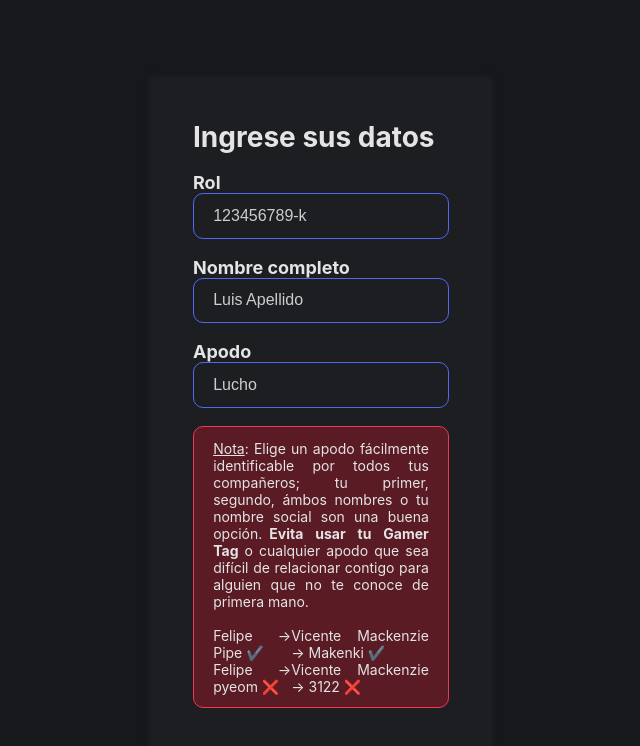
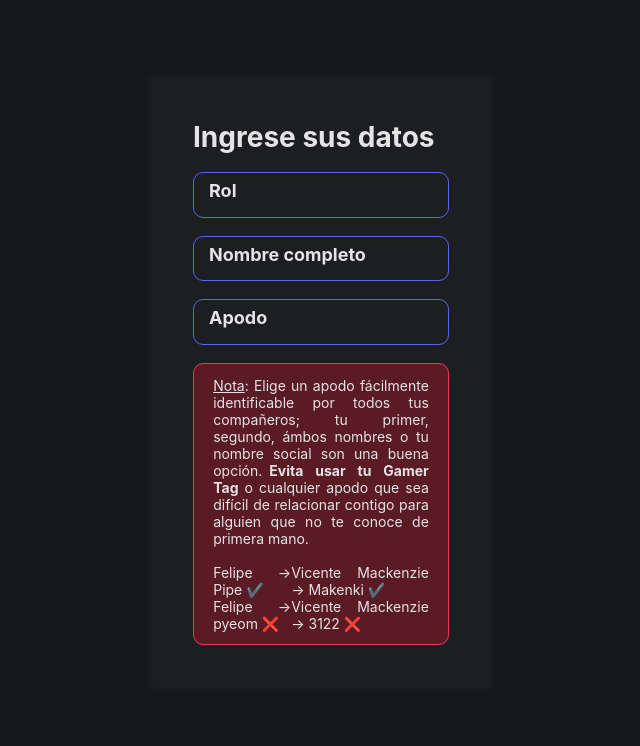
Before and after one commit to pyeom/primos-signup, a React (Create React App) app: page / in a window 1280 px wide. Shown: the top 746 px of the page, without its empty margins (319-959 px from the left). Built offline with nearby package versions, Linux system fonts and the light colour scheme.

Commit message:
Added again animations in inputs, also changes slightly changes in general structure

```diff
--- a/src/componentes/Form.css
+++ b/src/componentes/Form.css
@@ -5,7 +5,12 @@
 
 .input_label {
   color: #e4e4e4;
-  position: flex;
+  position: absolute;
+  background: #1D1E22; /*COLOR DE FONDO*/
+  left: 1rem;
+  top: 0.5rem;
+  transition: .3s;
+  pointer-events: none;
 }
 
 ::placeholder {
@@ -51,6 +56,33 @@ h1 {
 }
 .gapped {
   display: flex;
+  position: relative;
   flex-direction: column;
   row-gap: 1em;
 }
+
+input::placeholder {
+  opacity: 0;
+}
+
+input:focus::placeholder {
+  opacity: 1;
+}
+
+/*Input focus move up label*/
+.input_field:focus + .input_label{
+  top: -0.5em;
+  left: .8rem;
+  font-size: 50%;
+  font-weight: 500;
+  z-index: 10;
+}
+
+/*Input focus sticky top label*/
+.input_field:not(:placeholder-shown).input_field:not(:focus)+ .input_label{
+  top: -0.5rem;
+  left: .8rem;
+  font-size: 50%;
+  font-weight: 500;
+  z-index: 10;
+}
--- a/src/componentes/Form.js
+++ b/src/componentes/Form.js
@@ -36,10 +36,6 @@ export const Form = () => {
       </h1>
       <div className='gapped'>
         <div>
-          <label className='input_label'>
-            <b>Rol</b>
-          </label>
-          <br />
           <input
             type='text'
             className='input_field'
@@ -48,13 +44,12 @@ export const Form = () => {
             onBlur={rol_verification}
             value={rol}
           />
+          <label for="" class="input_label">
+          <b>Rol</b>
+          </label>
         </div>
         {error1 && <div className='error'>Rol Inválido</div>}
-        <div>
-          <label className='input_label'>
-            <b>Nombre completo</b>
-          </label>
-          <br />
+      <div className='gapped'>
           <input
             type='text'
             className='input_field'
@@ -62,18 +57,22 @@ export const Form = () => {
             onChange={event => set_name(event.target.value)}
             value={name}
           />
+          <label className='input_label'>
+            <b>Nombre completo</b>
+          </label>
         </div>
+      </div>
+      <div className='gapped'>
         <div>
-          <label className='input_label'>
-            <b>Apodo</b>
-          </label>
-          <br />
           <input
             type='text'
             className='input_field'
             placeholder='Lucho'
             defaultValue={name.split(' ')[0]}
           />
+          <label className='input_label'>
+            <b>Apodo</b>
+          </label>
         </div>
       </div>
       <div className='error'>
```
